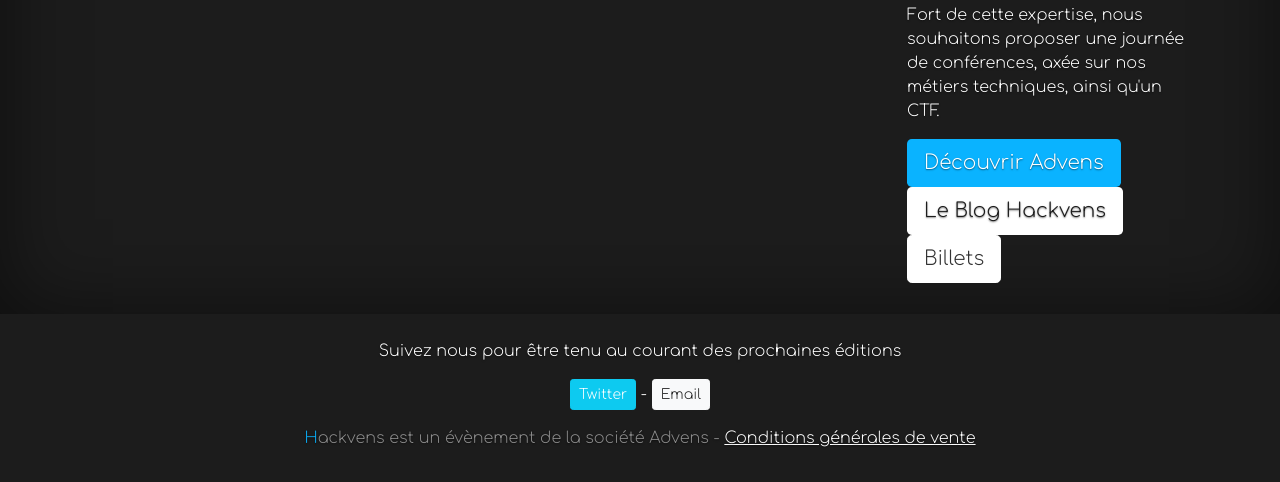
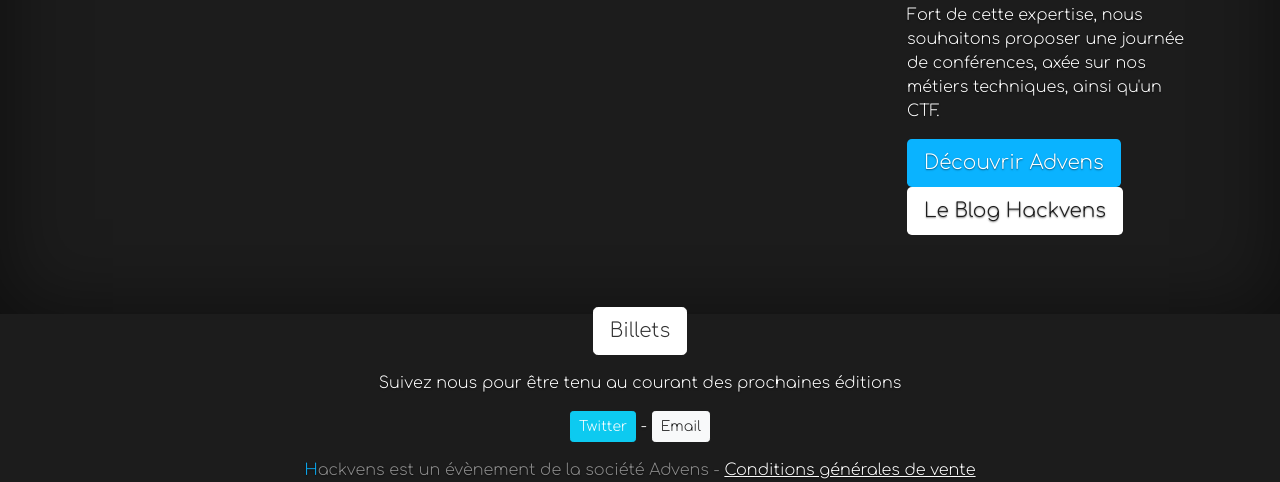
Before and after one commit to hackvens/hackvens.github.io, a plain HTML site: page index.html in a window 1280 px wide. Shown: the part 486-968 px from the top of the page. Before the commit the page ends 936 px from the top, so only its background shows below. Drawn offline with nearby package versions, Linux system fonts and the light colour scheme; a script that the page names is missing.

Commit message:
update style

```diff
--- a/index.html
+++ b/index.html
@@ -107,11 +107,19 @@
 				style="background-color: #0AB3FF; color:white">Découvrir Advens</a>
 				<a href="https://blog.hackvens.fr" target="_blank" class="btn btn-lg"
 				style="background-color: white; color: #1c1c1c">Le Blog Hackvens</a>
-				<a href="https://www.eventbrite.com/e/billets-hackvens-2023-633351610717" class="btn btn-lg btn-secondary">Billets</a>
+
+				</p>
 			</div>
 		</div>
 		<div class="row bg-advens" style="margin-top: 5%;">
 			<center>
+				<div class="row">
+					<div class="container">
+						<p>
+							<a href="https://www.eventbrite.com/e/billets-hackvens-2023-633351610717" class="btn btn-block btn-lg btn-secondary">Billets</a>
+						</p>
+					</div>
+				</div>
 				<p>Suivez nous pour être tenu au courant des prochaines éditions</p>
 				<p><button style="color:white" class="btn btn-sm btn-info" onclick="window.location.href='https://twitter.com/hackvens'">Twitter</button> - <button style="color: #1c1c1c" class="btn btn-sm btn-light" data-bs-toggle="modal" data-bs-target="#emailModal">Email</button></p>
 			</center>
```
